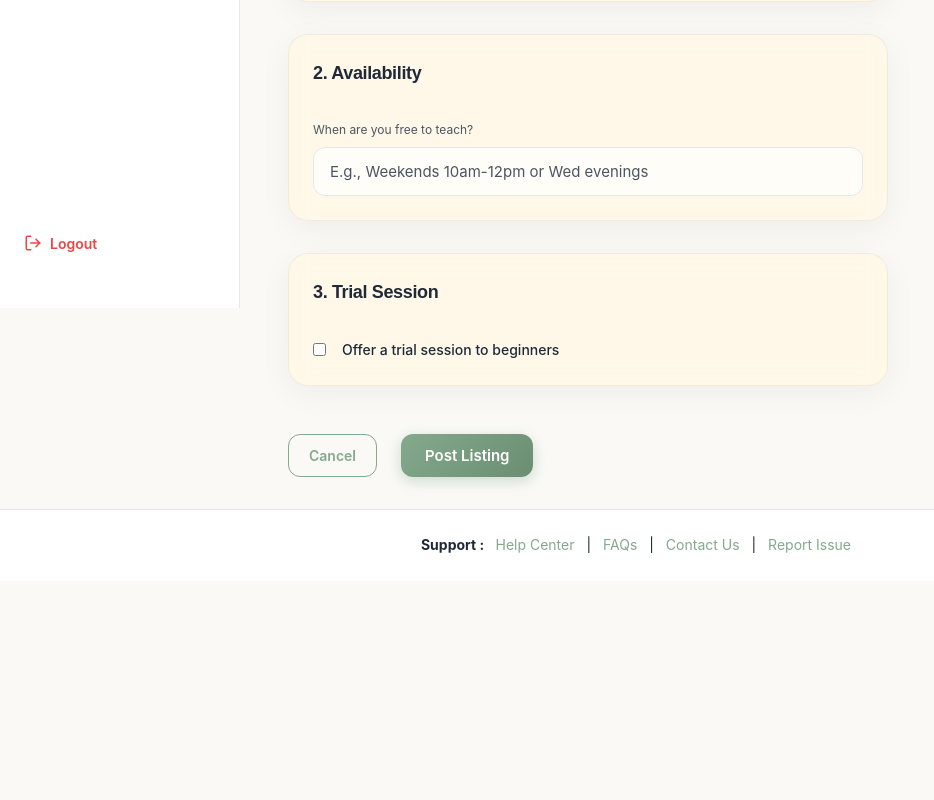
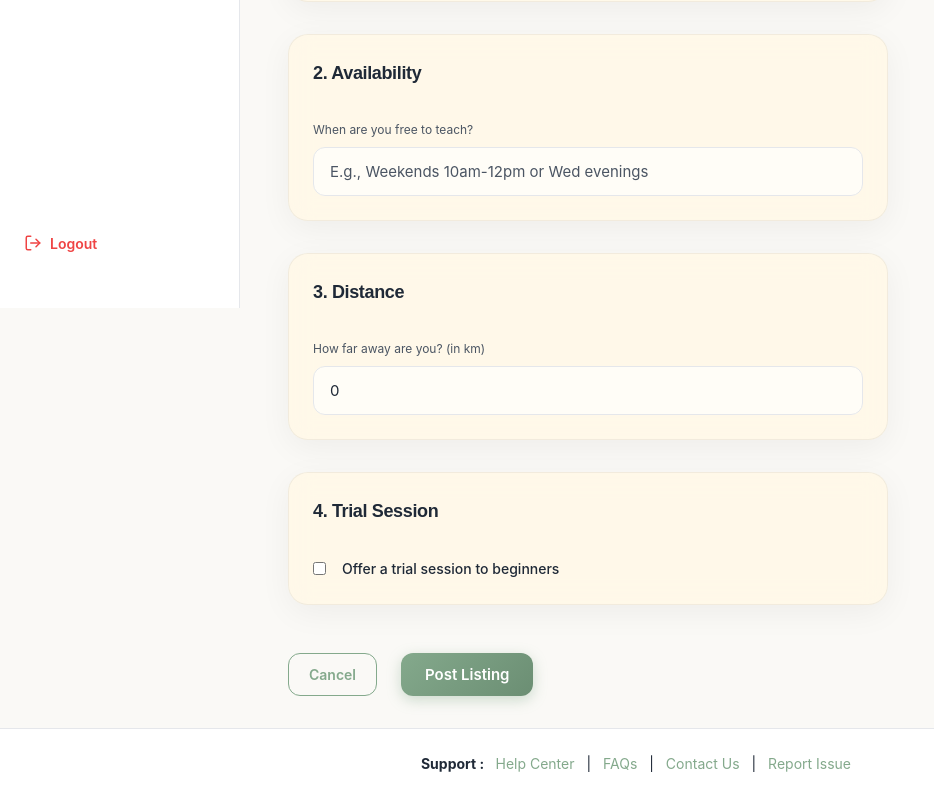
Before and after one commit to Bharghav-code/WPL_PROJECT, a React (Vite) app in the folder frontend/: page /teacher/list-skill in a window 1280 px wide. Shown: the part 492-1292 px from the top of the page, without its empty margins (0-934 px from the left). Before the commit the page ends 1073 px from the top, so only its background shows below. Built offline with nearby package versions, Linux system fonts and the light colour scheme; sample sign-in values are in the browser's storage.

Commit message:
kilometer filter

```diff
--- a/frontend/src/pages/ListSkill.jsx
+++ b/frontend/src/pages/ListSkill.jsx
@@ -20,7 +20,8 @@ export default function ListSkill() {
     description: '',
     availability: '',
     hasTrial: false,
-    trial_info: ''
+    trial_info: '',
+    distance_km: 0
   });
   const [error, setError] = useState('');
 
@@ -37,7 +38,8 @@ export default function ListSkill() {
         subcategory: formData.subcategory,
         description: formData.description,
         availability: formData.availability,
-        trial_info: formData.hasTrial ? formData.trial_info : ''
+        trial_info: formData.hasTrial ? formData.trial_info : '',
+        distance_km: parseFloat(formData.distance_km) || 0
       });
       navigate('/teacher/dashboard');
     } catch (err) {
@@ -109,7 +111,22 @@ export default function ListSkill() {
           </div>
 
           <div className="card flex-col gap-3">
-            <h3 style={{ marginBottom: '8px' }}>3. Trial Session</h3>
+            <h3 style={{ marginBottom: '8px' }}>3. Distance</h3>
+            <div>
+              <label className="text-muted" style={{ fontSize: '12px', display: 'block', marginBottom: '8px' }}>How far away are you? (in km)</label>
+              <input
+                type="number"
+                min="0"
+                step="0.1"
+                placeholder="E.g., 2.5"
+                value={formData.distance_km}
+                onChange={e => setFormData({...formData, distance_km: e.target.value})}
+              />
+            </div>
+          </div>
+
+          <div className="card flex-col gap-3">
+            <h3 style={{ marginBottom: '8px' }}>4. Trial Session</h3>
             <label className="flex items-center gap-2" style={{ cursor: 'pointer' }}>
               <input
                 type="checkbox"
```
Also changed, not shown: 2 other files (tests, documents, lock files or other folders).
